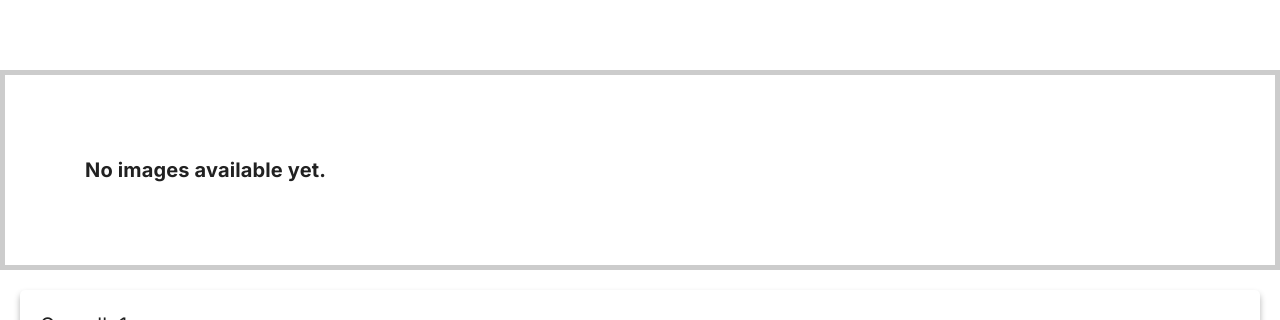
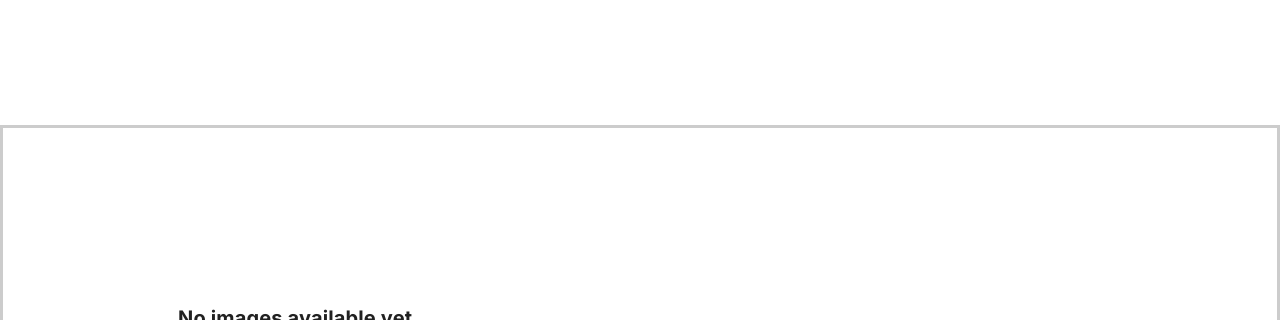
Before and after one commit to lwaldow/rate-my-housing, a Next.js app in the folder rate-my-housing/: page /listings/12345/ in a window 1280 px wide. Shown: the part 416-736 px from the top of the page. Built offline with nearby package versions, Linux system fonts and the light colour scheme.

Commit message:
fix layout for listing page with pics

```diff
--- a/rate-my-housing/app/listings/[listingId]/page.tsx
+++ b/rate-my-housing/app/listings/[listingId]/page.tsx
@@ -110,7 +110,7 @@ export default function Page({ params }: { params: { listingId: string } }) {
       </div>
 
       {/* gallery of images */}
-      <div style={{ border: '5px solid #ccc', padding: '80px', marginTop: '25px' }}>
+      <div style={{ border: '3px solid #ccc', padding: '175px', marginTop: '80px' }}>
         {/* check if there are images in the gallery */}
         {galleryImages.length > 0 ? (
           // map over the gallery images
```
